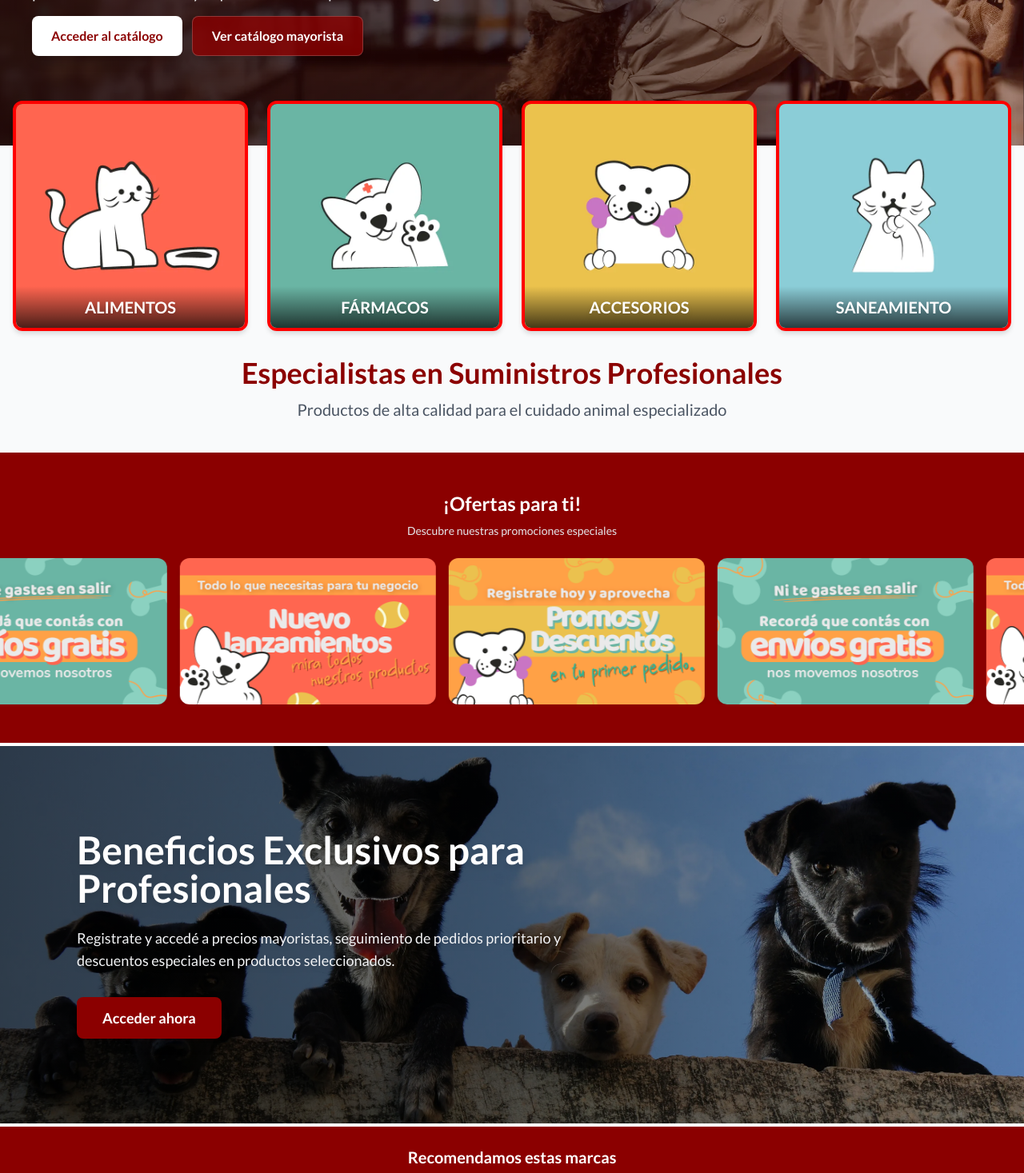
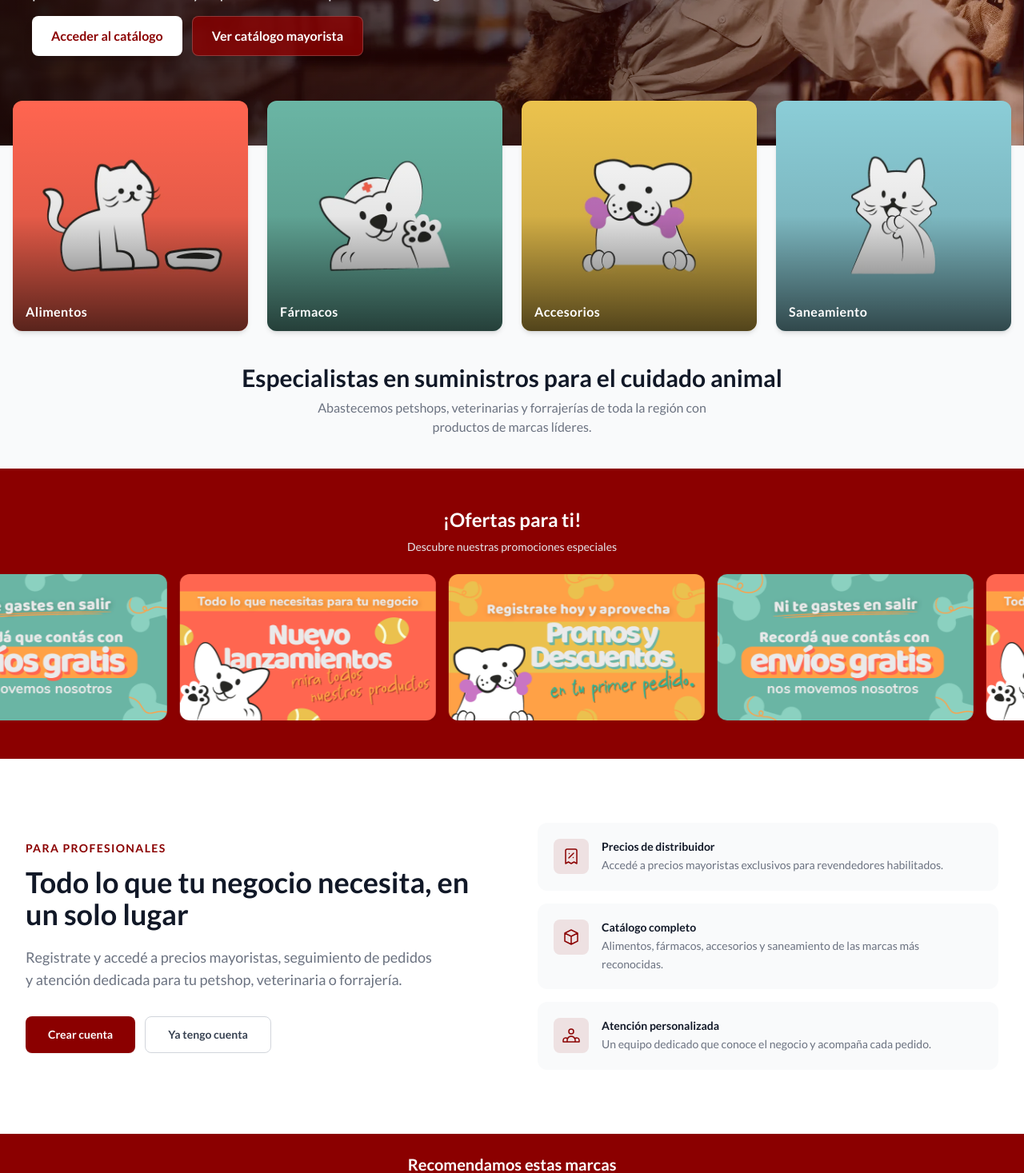
Before and after one commit to horizon-develop/dumas-web, a Next.js app: page / in a window 1280 px wide. Shown: the part 420-1887 px from the top of the page at 80% size. Built offline with nearby package versions, Linux system fonts and the light colour scheme; no server answers.

Commit message:
improve ui

```diff
--- a/shared/components/CategorySection.tsx
+++ b/shared/components/CategorySection.tsx
@@ -4,10 +4,10 @@ import Link from "next/link";
 import { motion } from "framer-motion";
 
 const CATEGORIES = [
-  { name: "ALIMENTOS", image: "/assets/Categories/alimentos.webp", alt: "Categoría de alimentos" },
-  { name: "FÁRMACOS", image: "/assets/Categories/farmacos.webp", alt: "Categoría de fármacos" },
-  { name: "ACCESORIOS", image: "/assets/Categories/accesorios.webp", alt: "Categoría de accesorios" },
-  { name: "SANEAMIENTO", image: "/assets/Categories/saneamiento.webp", alt: "Categoría de saneamiento" },
+  { name: "Alimentos", image: "/assets/Categories/alimentos.webp", alt: "Categoría de alimentos" },
+  { name: "Fármacos", image: "/assets/Categories/farmacos.webp", alt: "Categoría de fármacos" },
+  { name: "Accesorios", image: "/assets/Categories/accesorios.webp", alt: "Categoría de accesorios" },
+  { name: "Saneamiento", image: "/assets/Categories/saneamiento.webp", alt: "Categoría de saneamiento" },
 ];
 
 const CategorySection: React.FC = () => {
@@ -25,31 +25,29 @@ const CategorySection: React.FC = () => {
             >
               <Link
                 href="/shop"
-                className="group relative h-44 sm:h-52 lg:h-72 w-full overflow-hidden shadow-lg rounded-xl lg:hover:scale-[1.02] active:scale-95 transition-transform duration-300 block"
-                style={{ border: "4px solid #FF0000", boxShadow: "0 4px 6px -1px rgba(0,0,0,0.15)" }}
+                className="group relative h-44 sm:h-52 lg:h-72 w-full overflow-hidden shadow-md hover:shadow-xl rounded-xl transition-shadow duration-300 block"
               >
-                <div className="absolute inset-0">
-                  <img
-                    src={category.image}
-                    alt={category.alt}
-                    className="w-full h-full object-cover object-center"
-                    loading="lazy"
-                  />
-                </div>
-                <div className="absolute bottom-0 left-0 right-0 text-center py-3 bg-gradient-to-t from-black/70 to-transparent">
-                  <span className="text-xl font-bold text-white drop-shadow-md">{category.name}</span>
+                <img
+                  src={category.image}
+                  alt={category.alt}
+                  className="absolute inset-0 w-full h-full object-cover object-center transition-transform duration-500 group-hover:scale-105"
+                  loading="lazy"
+                />
+                <div className="absolute inset-0 bg-gradient-to-t from-black/65 via-black/10 to-transparent transition-opacity duration-300 group-hover:from-black/75" />
+                <div className="absolute bottom-0 left-0 right-0 px-4 py-3">
+                  <span className="text-base font-semibold text-white tracking-wide">{category.name}</span>
                 </div>
               </Link>
             </motion.div>
           ))}
         </div>
 
-        <div className="mt-8 text-center">
-          <h2 className="text-2xl font-bold text-[#8B0000] mb-3 px-2 md:text-4xl">
-            Especialistas en Suministros Profesionales
+        <div className="mt-10 text-center">
+          <h2 className="text-2xl font-bold text-gray-900 mb-2 px-2 md:text-3xl">
+            Especialistas en suministros para el cuidado animal
           </h2>
-          <p className="text-gray-600 text-base md:text-xl max-w-xl mx-auto px-2">
-            Productos de alta calidad para el cuidado animal especializado
+          <p className="text-gray-500 text-base max-w-lg mx-auto px-2">
+            Abastecemos petshops, veterinarias y forrajerías de toda la región con productos de marcas líderes.
           </p>
         </div>
       </div>
--- a/shared/components/HeroSection.tsx
+++ b/shared/components/HeroSection.tsx
@@ -14,7 +14,7 @@ const HeroSection: React.FC = () => {
           className="w-full h-full object-cover object-center md:object-right"
           loading="eager"
         />
-        <div className="absolute inset-0 bg-gradient-to-r from-black/70 via-black/50 to-black/20" />
+        <div className="absolute inset-0 bg-gradient-to-r from-black/75 via-black/45 to-black/10" />
       </div>
 
       <div className="relative z-10 max-w-screen-xl mx-auto px-4 sm:px-6 lg:px-10 py-16 sm:py-20 lg:py-28">
@@ -39,7 +39,7 @@ const HeroSection: React.FC = () => {
                 exit={{ y: "-120%" }}
                 staggerDuration={0.03}
                 splitLevelClassName="overflow-hidden"
-                transition={{ type: "spring", damping: 30, stiffness: 400, bounce: 0.1 }}
+                transition={{ type: "spring", damping: 30, stiffness: 400 }}
                 rotationInterval={2600}
                 splitBy="words"
               />
--- a/shared/components/ProfileAttention.tsx
+++ b/shared/components/ProfileAttention.tsx
@@ -3,47 +3,102 @@
 import Link from "next/link";
 import { motion } from "framer-motion";
 
+const BENEFITS = [
+  {
+    icon: (
+      <svg className="w-6 h-6" fill="none" stroke="currentColor" viewBox="0 0 24 24" aria-hidden="true">
+        <path strokeLinecap="round" strokeLinejoin="round" strokeWidth={1.5} d="M9 14l6-6m-5.5.5h.01m4.99 5h.01M19 21V5a2 2 0 00-2-2H7a2 2 0 00-2 2v16l3.5-2 3.5 2 3.5-2 3.5 2z" />
+      </svg>
+    ),
+    title: "Precios de distribuidor",
+    description: "Accedé a precios mayoristas exclusivos para revendedores habilitados.",
+  },
+  {
+    icon: (
+      <svg className="w-6 h-6" fill="none" stroke="currentColor" viewBox="0 0 24 24" aria-hidden="true">
+        <path strokeLinecap="round" strokeLinejoin="round" strokeWidth={1.5} d="M20 7l-8-4-8 4m16 0l-8 4m8-4v10l-8 4m0-10L4 7m8 4v10M4 7v10l8 4" />
+      </svg>
+    ),
+    title: "Catálogo completo",
+    description: "Alimentos, fármacos, accesorios y saneamiento de las marcas más reconocidas.",
+  },
+  {
+    icon: (
+      <svg className="w-6 h-6" fill="none" stroke="currentColor" viewBox="0 0 24 24" aria-hidden="true">
+        <path strokeLinecap="round" strokeLinejoin="round" strokeWidth={1.5} d="M17 20h5v-2a3 3 0 00-5.356-1.857M17 20H7m10 0v-2c0-.656-.126-1.283-.356-1.857M7 20H2v-2a3 3 0 015.356-1.857M7 20v-2c0-.656.126-1.283.356-1.857m0 0a5.002 5.002 0 019.288 0M15 7a3 3 0 11-6 0 3 3 0 016 0z" />
+      </svg>
+    ),
+    title: "Atención personalizada",
+    description: "Un equipo dedicado que conoce el negocio y acompaña cada pedido.",
+  },
+];
+
 const ProfileAttention: React.FC = () => {
   return (
-    <section className="relative bg-white py-14 sm:py-20 overflow-hidden">
-      <div className="absolute top-0 left-0 right-0 h-1 bg-white z-20" />
+    <section className="bg-white py-14 sm:py-20">
+      <div className="max-w-screen-xl mx-auto px-4 sm:px-6 lg:px-8">
+        <div className="grid grid-cols-1 lg:grid-cols-2 gap-12 lg:gap-16 items-center">
 
-      <div className="absolute inset-0 z-0">
-        <img
-          src="/assets/Profile/professional-benefits.webp"
-          alt="Beneficios profesionales"
-          className="w-full h-full object-cover"
-          loading="lazy"
-        />
-        <div className="absolute inset-0 bg-gradient-to-r from-black/70 via-black/55 to-black/25" />
-      </div>
-
-      <div className="relative z-10 max-w-6xl mx-auto px-4 sm:px-6 lg:px-8 flex flex-col md:flex-row items-center gap-10">
           <motion.div
-          className="md:w-3/5 text-center md:text-left"
-          initial={{ opacity: 0, x: -40 }}
+            initial={{ opacity: 0, x: -32 }}
             whileInView={{ opacity: 1, x: 0 }}
             viewport={{ once: true }}
-          transition={{ duration: 0.7 }}
+            transition={{ duration: 0.6 }}
           >
-          <h2 className="text-3xl sm:text-4xl lg:text-5xl font-bold text-white mb-4 sm:mb-6 drop-shadow-lg leading-tight">
-            Beneficios Exclusivos para Profesionales
+            <p className="text-sm font-semibold text-[#8B0000] uppercase tracking-widest mb-3">
+              Para profesionales
+            </p>
+            <h2 className="text-3xl sm:text-4xl font-bold text-gray-900 leading-tight mb-5">
+              Todo lo que tu negocio necesita, en un solo lugar
             </h2>
-          <p className="text-base sm:text-lg text-gray-100 mb-6 sm:mb-8 drop-shadow-md max-w-2xl mx-auto md:mx-0">
-            Registrate y accedé a precios mayoristas, seguimiento de pedidos prioritario y descuentos especiales en productos seleccionados.
+            <p className="text-gray-500 text-base sm:text-lg leading-relaxed mb-8 max-w-lg">
+              Registrate y accedé a precios mayoristas, seguimiento de pedidos y atención dedicada para tu petshop, veterinaria o forrajería.
             </p>
+            <div className="flex flex-col sm:flex-row gap-3">
+              <Link
+                href="/register"
+                className="inline-flex items-center justify-center bg-[#8B0000] text-white px-7 py-3 rounded-lg text-sm font-semibold hover:bg-[#6A0000] transition-colors shadow-sm"
+              >
+                Crear cuenta
+              </Link>
               <Link
                 href="/login"
-            className="inline-block bg-[#8B0000] text-white px-8 py-3 rounded-lg text-base sm:text-lg font-semibold hover:bg-[#6A0000] transition-colors shadow-lg w-full sm:w-auto"
+                className="inline-flex items-center justify-center border border-gray-300 text-gray-700 px-7 py-3 rounded-lg text-sm font-semibold hover:bg-gray-50 transition-colors"
               >
-            Acceder ahora
+                Ya tengo cuenta
               </Link>
+            </div>
           </motion.div>
 
-        <div className="md:w-2/5 w-full h-56 sm:h-64 md:h-72 lg:h-80" aria-hidden="true" />
+          <motion.div
+            className="space-y-4"
+            initial={{ opacity: 0, x: 32 }}
+            whileInView={{ opacity: 1, x: 0 }}
+            viewport={{ once: true }}
+            transition={{ duration: 0.6, delay: 0.1 }}
+          >
+            {BENEFITS.map((benefit, i) => (
+              <motion.div
+                key={benefit.title}
+                initial={{ opacity: 0, y: 16 }}
+                whileInView={{ opacity: 1, y: 0 }}
+                viewport={{ once: true }}
+                transition={{ duration: 0.4, delay: 0.15 + i * 0.1 }}
+                className="flex items-start gap-4 p-5 rounded-xl bg-gray-50 hover:bg-[#8B0000]/5 transition-colors duration-200"
+              >
+                <div className="flex-shrink-0 w-11 h-11 rounded-lg bg-[#8B0000]/10 text-[#8B0000] flex items-center justify-center">
+                  {benefit.icon}
                 </div>
+                <div>
+                  <h3 className="text-sm font-semibold text-gray-900 mb-0.5">{benefit.title}</h3>
+                  <p className="text-sm text-gray-500 leading-relaxed">{benefit.description}</p>
+                </div>
+              </motion.div>
+            ))}
+          </motion.div>
 
-      <div className="absolute bottom-0 left-0 right-0 h-1 bg-white z-20" />
+        </div>
+      </div>
     </section>
   );
 };
```
Also changed, not shown: 1 other file (tests, documents, lock files or other folders). Lines whose indentation alone changed are shown as unchanged.
